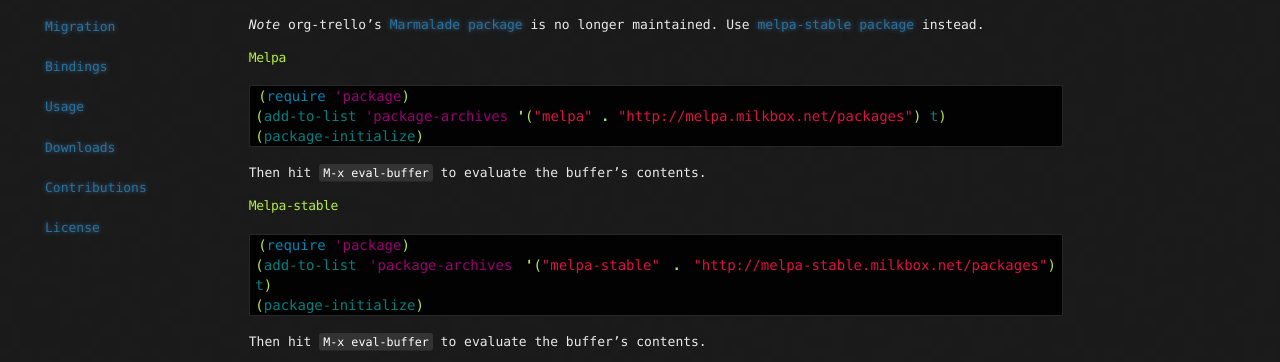
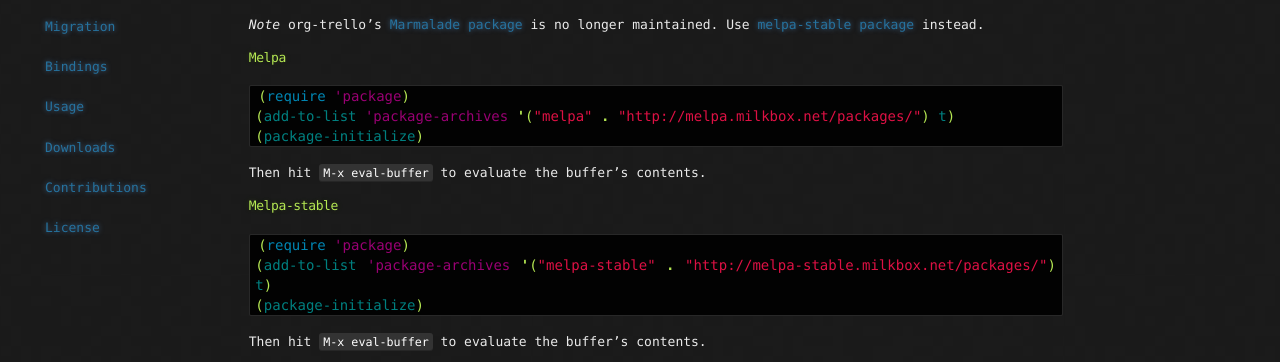
Before and after one commit to org-trello/org-trello.github.io, a Jekyll site: the page built from install.md, in a window 1280 px wide. Shown: the part 257-619 px from the top of the page. Built offline with Jekyll 4.4.1, drawn with Linux system fonts in a browser that asks for light colours; nearby versions of some CDN libraries; library files that are not in the unit come from our copies; Markdown is read by kramdown in place of the engine named in the settings.

````diff
--- a/install.md
+++ b/install.md
@@ -18,7 +18,7 @@ org-trello's [Marmalade package](http://marmalade-repo.org/packages/org-trello)
 
 ``` lisp
 (require 'package)
-(add-to-list 'package-archives '("melpa" . "http://melpa.milkbox.net/packages") t)
+(add-to-list 'package-archives '("melpa" . "http://melpa.milkbox.net/packages/") t)
 (package-initialize)
 ```
 
@@ -28,7 +28,7 @@ Then hit <kbd>M-x eval-buffer</kbd> to evaluate the buffer's contents.
 
 ``` lisp
 (require 'package)
-(add-to-list 'package-archives '("melpa-stable" . "http://melpa-stable.milkbox.net/packages") t)
+(add-to-list 'package-archives '("melpa-stable" . "http://melpa-stable.milkbox.net/packages/") t)
 (package-initialize)
 ```
 
````
